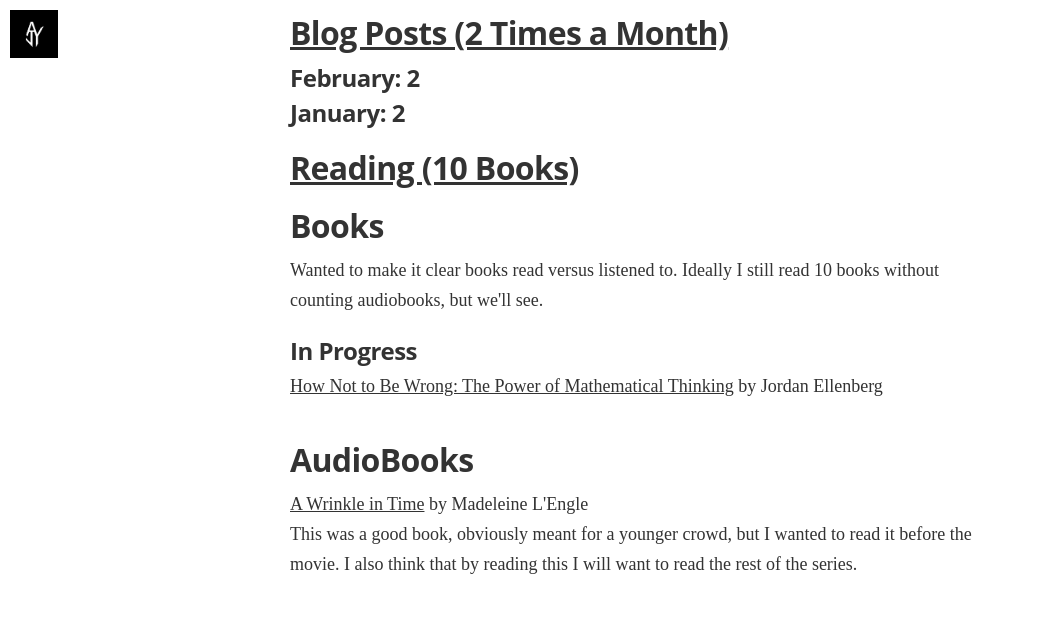
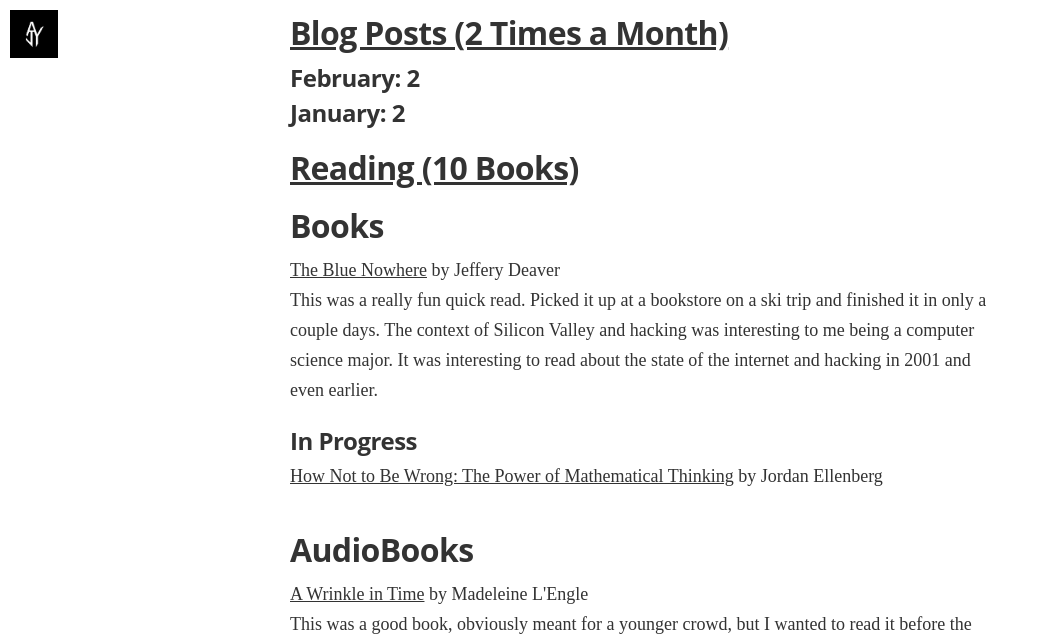
Before and after one commit to yknot/yknot.github.io, a Jekyll site: the page built from goal-tracker.html, in a window 1280 px wide and 900 px high, scrolled down 490 px, cut to the strip 0-635 px from the top of the window. Shown: the whole strip, without its empty margins (0-1038 px from the left). Built offline with Jekyll 4.4.1, drawn with Linux system fonts in a browser that asks for light colours; nearby versions of some CDN libraries; some web fonts are replaced.

Commit message:
the blue nowhere

```diff
--- a/goal-tracker.html
+++ b/goal-tracker.html
@@ -74,7 +74,9 @@ This page is tracking my goals for 2018 as outlined in my resolutions <a href="{
 
 <h2>Books</h2>
 <p>
-  Wanted to make it clear books read versus listened to. Ideally I still read 10 books without counting audiobooks, but we'll see.
+  <a href="https://www.amazon.com/dp/0671042262">The Blue Nowhere</a> by Jeffery Deaver
+  <br>
+  This was a really fun quick read. Picked it up at a bookstore on a ski trip and finished it in only a couple days. The context of Silicon Valley and hacking was interesting to me being a computer science major. It was interesting to read about the state of the internet and hacking in 2001 and even earlier.
 </p>
 
 <h3>In Progress</h3>
```
